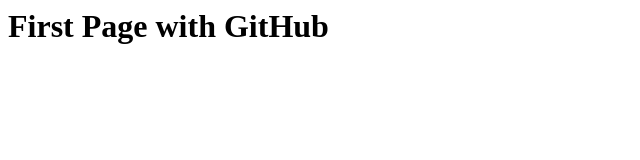
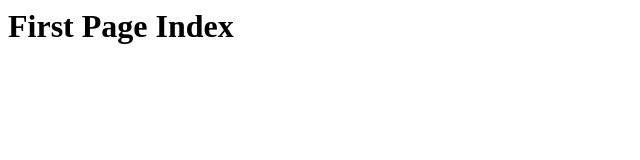
Before and after one commit to outmanechouyekh/GitHub-FirstProject, a plain HTML site: page index.html in a window 1280 px wide. Shown: the whole page, without its empty margins (0-640 px from the left). Drawn offline with Linux system fonts and the light colour scheme.

Commit message:
Ajouter le Nom de la Page

```diff
--- a/index.html
+++ b/index.html
@@ -1,5 +1,5 @@
 <html>
 	<body>
-			<h1> First Page with GitHub </h1>
+			<h1> First Page Index </h1>
 	</body>
 </html>
```
